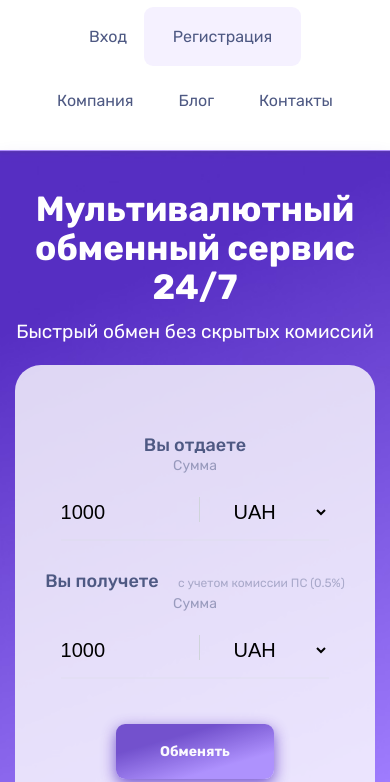
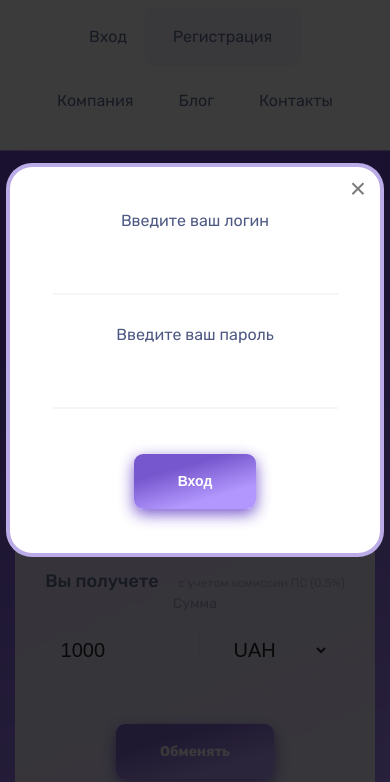
Before and after one commit to EvgenySverchkov/Multi_changer_site_responsive, a plain HTML site: page index.html in a window 390 px wide. Both pictures are taken after a click on the link "Вход". Shown: the part 62-844 px from the top of the page. Drawn offline with nearby package versions, Linux system fonts and the light colour scheme.

Commit message:
added login and registration forms(with input validation) to project

```diff
--- a/css/style.css
+++ b/css/style.css
@@ -48,6 +48,72 @@ body{
 	text-align: center;
 	padding: 20px 0;
 	margin-left: 17px;
+}
+
+.form__wrapper{
+	display: none;
+}
+.form{
+	border: 4px solid rgba(86, 46, 194, 0.4);
+	border-radius: 26px;
+	max-width: 380px;
+	position: relative;
+	margin: 0 auto;
+	background: #fff;
+	display: flex;
+	flex-direction: column;
+	align-items: center;
+	padding: 44px;
+}
+.form input{
+	font-size: 20px;
+	background: transparent;
+	border:none;
+	border-bottom: solid 2.5px rgb(214, 220, 226, .25);
+	outline: none;
+	padding: 20px 10px;
+	margin-bottom: 30px;
+}
+.form__btn{
+	border: none;
+}
+.mfp-zoom-in .mfp-with-anim {
+	opacity: 0;
+	-webkit-transition: all 0.2s ease-in-out;
+	-o-transition: all 0.2s ease-in-out;
+	transition: all 0.2s ease-in-out;
+	-webkit-transform: scale(0.8);
+	-ms-transform: scale(0.8);
+	transform: scale(0.8);
+}
+
+.mfp-zoom-in.mfp-bg {
+	opacity: 0;
+	-webkit-transition: all 0.3s ease-out;
+	-o-transition: all 0.3s ease-out;
+	transition: all 0.3s ease-out;
+}
+
+.mfp-zoom-in.mfp-ready .mfp-with-anim {
+	opacity: 1;
+	-webkit-transform: scale(1);
+	-ms-transform: scale(1);
+	transform: scale(1);
+}
+
+.mfp-zoom-in.mfp-ready.mfp-bg {
+	opacity: 0.8;
+}
+
+.mfp-zoom-in.mfp-removing .mfp-with-anim {
+	-webkit-transform: scale(0.8);
+	-ms-transform: scale(0.8);
+	transform: scale(0.8);
+	opacity: 0;
+}
+
+.mfp-zoom-in.mfp-removing.mfp-bg {
+	opacity: 0;
 }
 
 .top{
@@ -179,7 +245,7 @@ input[type=number]::-webkit-outer-spin-button {
 	bottom: 8.5%;
 }
 
-#top-box__btn{
+.top-box__btn{
 	font-weight: bold;
 	font-size: 14px;
 	line-height: 17px;
@@ -190,7 +256,7 @@ input[type=number]::-webkit-outer-spin-button {
 	border-radius: 9px;
 	box-shadow: 0 5px 15px #562EC2;
 }
-#top-box__btn:active{
+.top-box__btn:active{
 	box-shadow: none;
 }
 
@@ -505,7 +571,7 @@ input[type=number]::-webkit-outer-spin-button {
 	}
 }
 @media (max-width:973px){
-	#top-box__btn{
+	.top-box__btn{
 		margin: 15px auto 0;
 	}
 	.desription-service__title{
--- a/index.html
+++ b/index.html
@@ -7,6 +7,7 @@
 	<link rel="stylesheet" href="css/reset.css">
 	<link rel="stylesheet" href="css/style.css">
 	<link rel="stylesheet" href="css/slick.css">
+	<link rel="stylesheet" href="css/magnific-popup.css">
 </head>
 <body>
 	<header class="header">
@@ -25,12 +26,39 @@
 					</ul>
 				</nav>
 				<div class="header-inner-btnGruop">
-					<a class="header-inner__signIn-btn" href="#">Вход</a>
-					<a class="header-inner__signUp-btn" href="#">Регистрация</a>
+					<a class="header-inner__signIn-btn" href="#login-form" data-effect="mfp-zoom-in">Вход</a>
+					<a class="header-inner__signUp-btn" href="#registration-form" data-effect="mfp-zoom-in">Регистрация</a>
 				</div>
 			</div>
 		</div>
 	</header>
+
+	<div class="form__wrapper">
+		<form id="login-form" class="form mfp-with-anim mfp-hide">
+			<label for="login-form__login">Введите ваш логин</label>
+			<input type="text" name="login" id="login-form__login" required>
+			<label for="login-form__password">Введите ваш пароль</label>
+			<input type="password" name="password" id="login-form__password" required pattern="[a-zA-Z0-9]{6,}">
+			<button form ="login-form" type="submit" class="top-box__btn form__btn">Вход</button>
+		</form>
+	</div>
+
+	<div class="form__wrapper">
+		<form id="registration-form" class="form mfp-with-anim mfp-hide">
+			<label for="registration-form__login">Введите никнэйм</label>
+			<input type="text" name="login" id="registration-form__login" required>
+
+			<label for="registration-form__login">Введите ваш email</label>
+			<input type="email" name="mail" id="registration-form__login" required>
+
+			<label for="registration-form__password">Введите ваш новый пароль</label>
+			<input type="password" name="password" id="registration-form__password" pattern="[a-zA-Z0-9]{6,}" required>
+
+			<label for="registration-form__password">Повторите ваш новый пароль</label>
+			<input type="password" name="repeat-password" id="registration-form__repeat-password" pattern="[a-zA-Z0-9]{6,}" required>
+			<button form ="registration-form" type="submit" class="top-box__btn form__btn">Регистрация</button>
+		</form>
+	</div>
 
 	<section class="top">
 		<div class="container container-top">
@@ -79,7 +107,7 @@
 							</select>
 						</div>
 					</div>
-					<a href="#" id="top-box__btn">Обменять</a>
+					<a href="#" class="top-box__btn">Обменять</a>
 				</div>
 			</div>
 		</div>
@@ -353,6 +381,7 @@
 
 	<script src="https://ajax.googleapis.com/ajax/libs/jquery/3.4.1/jquery.min.js"></script>
 	<script src="js/slick.min.js"></script>
+	<script src="js/jquery.magnific-popup.min.js"></script>
 	<script src="js/main.js"></script>
 </body>
 </html>
--- a/js/main.js
+++ b/js/main.js
@@ -1,4 +1,15 @@
 $(function(){
+	$(".header-inner__signIn-btn, .header-inner__signUp-btn").magnificPopup({
+		type: 'inline',
+		removalDelay: 500,
+		callbacks: {
+			beforeOpen: function () {
+				this.st.mainClass = this.st.el.attr('data-effect');
+			}
+		},
+		midClick: true
+	});
+
 	$('.about__reviews').slick({
 		slidesToShow: 2,
 		slidesToScroll: 1,
@@ -18,6 +29,7 @@ $(function(){
 		},
 		]
 	});
+
 	appendImg();
 	$(window).resize(appendImg);
 
@@ -106,4 +118,17 @@ $(function(){
 	$("#take-money").on('input', exchanger);
 	$("#from-val").on('change', exchanger);
 	$("#to-val").on('change', exchanger);
+
+	comparePasswords();
+	function comparePasswords(){
+		$("#registration-form").submit(function(e){
+			let passArr = [];
+			$(this).find("input[name$='password']").each(function(){
+				passArr.push($(this).val());
+			});
+			if(passArr[0]!==passArr[1]){
+				e.preventDefault();
+			}
+		});
+	}
 });
```
